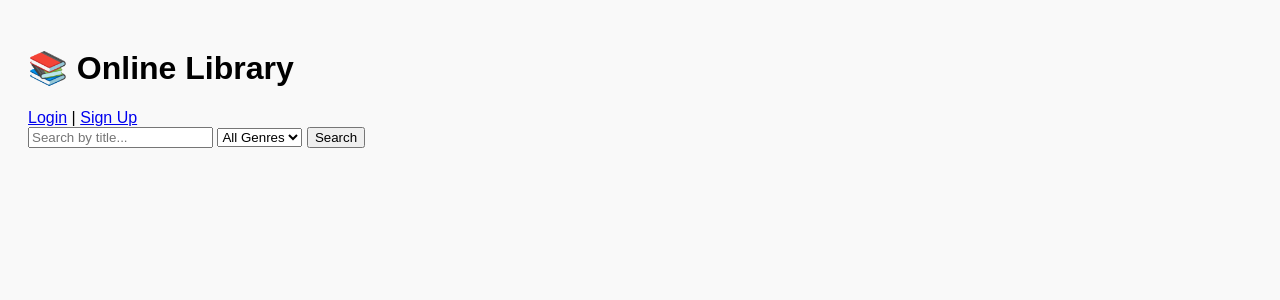
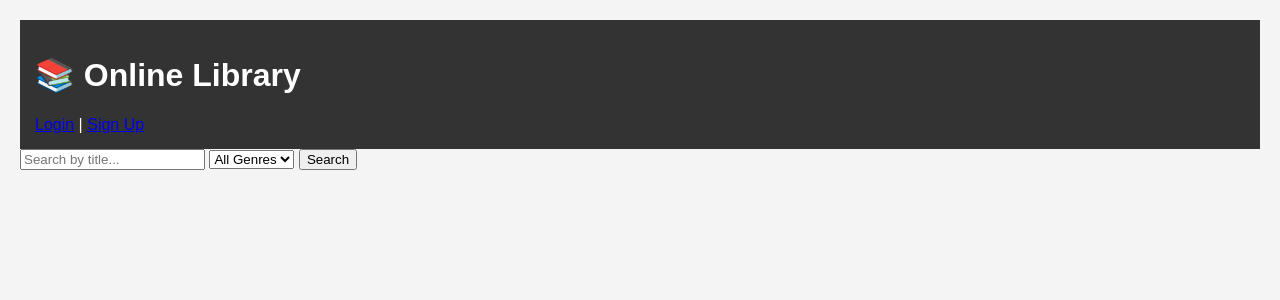
Before and after one commit to shrestha1977/library, a Flask app: page / in a window 1280 px wide. Shown: the top 300 px of the page. Run offline with Flask 3, Linux system fonts and the light colour scheme; data that the repository does not hold is empty.

Commit message:
Update style.css

```diff
--- a/static/style.css
+++ b/static/style.css
@@ -1,17 +1,31 @@
 body {
-  font-family: Arial;
-  background: #f9f9f9;
-  padding: 20px;
+  font-family: sans-serif;
+  margin: 20px;
+  background: #f4f4f4;
 }
-
-header {
-  margin-bottom: 20px;
+.header {
+  background: #333;
+  color: white;
+  padding: 15px;
 }
-
-.book-card {
+.book-list {
+  display: flex;
+  flex-wrap: wrap;
+  gap: 20px;
+}
+.book {
   background: white;
   padding: 15px;
-  margin: 15px 0;
-  border-radius: 10px;
-  box-shadow: 0 0 8px rgba(0,0,0,0.1);
+  border: 1px solid #ccc;
+  width: 250px;
+  border-radius: 5px;
 }
+.comment {
+  background: #eee;
+  margin: 10px 0;
+  padding: 10px;
+}
+textarea {
+  width: 300px;
+  height: 80px;
+}
```
